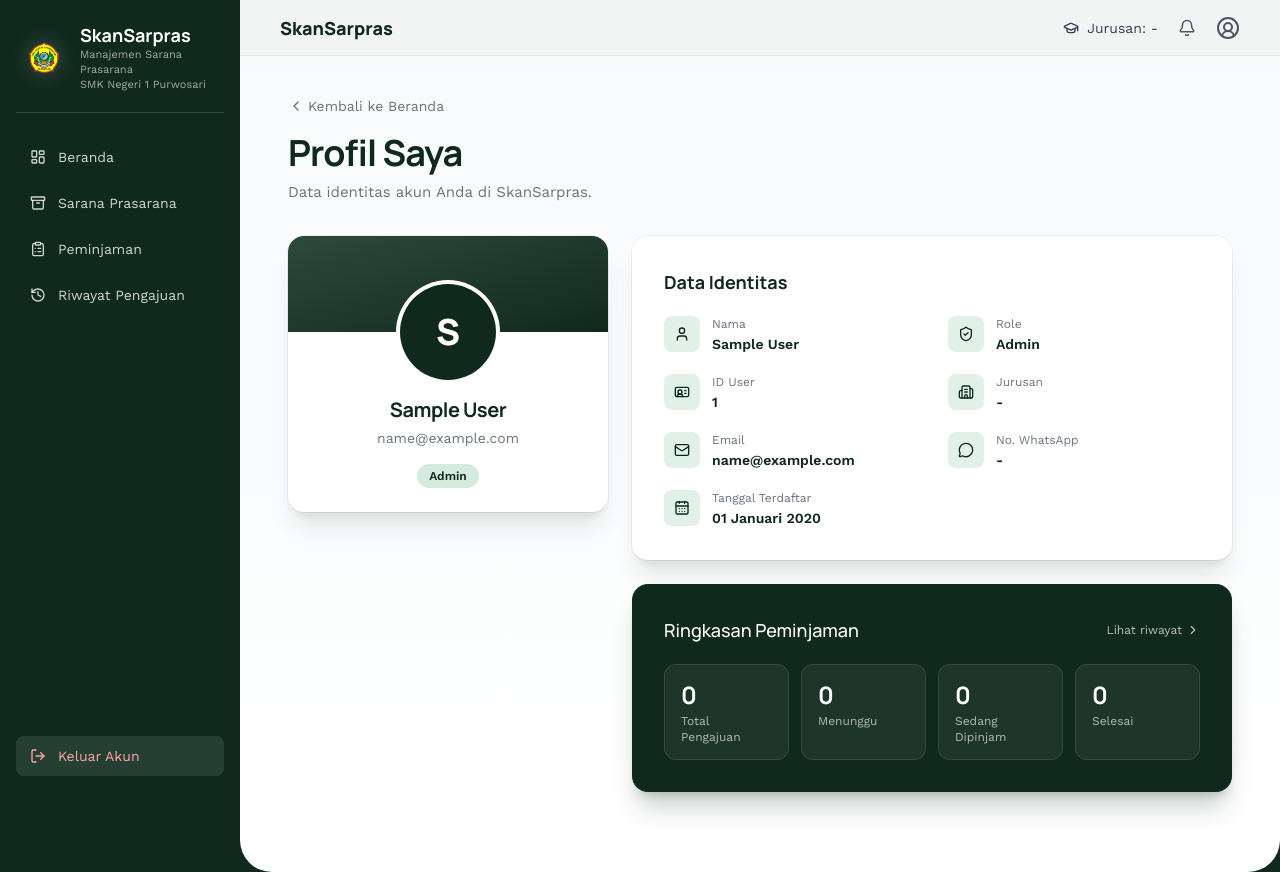
After one commit to juwitqe17/web-skansarpras, a Laravel app: page /peminjam/profil in a window 1280 px wide. The commit adds this page. Run offline with Laravel 12, Linux system fonts and the light colour scheme; the visitor is signed in with stand-in values (Sample User, id 1); data that the repository does not hold is empty; parts of the project's set-up code (start-up, migrations or seed data) failed here and were passed over; some libraries are stand-ins or nearby versions.

Commit message:
Fourth Commit Frontend User

```diff
--- a/resources/views/layouts/peminjam.blade.php
+++ b/resources/views/layouts/peminjam.blade.php
@@ -20,11 +20,12 @@
 {{-- SIDEBAR --}}
 <aside class="hidden lg:flex fixed inset-y-0 left-0 z-30 w-60 flex-col bg-brand px-4 py-6 text-white">
     <div class="flex items-center gap-3 border-b border-white/15 px-1 pb-5">
-        <div class="relative flex h-10 w-10 shrink-0 items-center justify-center rounded-lg bg-white/90 text-brand">
-            <i data-lucide="school" class="h-5 w-5"></i>
-            <img src="{{ asset('images/logosmk.png') }}" alt="Logo SkanSarpras" onerror="this.remove()"
-                 class="absolute inset-0 h-full w-full rounded-lg bg-white object-contain p-1">
-        </div>
+       <div class="relative flex h-12 w-12 shrink-0 items-center justify-center">
+    <img src="{{ asset('images/logosmk.png') }}" alt="Logo SkanSarpras"
+         onerror="this.classList.add('hidden'); this.nextElementSibling.classList.remove('hidden')"
+         class="h-full w-full object-contain drop-shadow-[0_0_10px_rgba(213,235,221,0.25)]">
+    <i data-lucide="school" class="hidden h-6 w-6 text-white"></i>
+</div>
         <div>
             <p class="font-head text-lg font-bold leading-tight">SkanSarpras</p>
             <p class="text-[11px] leading-snug text-white/60">Manajemen Sarana Prasarana<br>SMK Negeri 1 Purwosari</p>
--- /dev/null
+++ b/resources/views/peminjam/profil.blade.php
@@ -0,0 +1,104 @@
+@extends('layouts.peminjam')
+@section('title', 'Profil Saya | SkanSarpras')
+
+@section('content')
+@php
+    $user = auth()->user();
+    $inisial = strtoupper(substr($user->name ?? 'U', 0, 1));
+    $jurusan = $user->jurusan ?? null;
+
+    // Jumlah pengajuan per status (satu query)
+    $perStatus = $user->peminjamans()->selectRaw('status, count(*) as total')->groupBy('status')->pluck('total', 'status');
+    $total = $perStatus->sum();
+    $menunggu = $perStatus['menunggu'] ?? 0;
+    $dipinjam = ($perStatus['sedang_dipinjam'] ?? 0) + ($perStatus['terlambat'] ?? 0);
+    $selesai = $perStatus['selesai'] ?? 0;
+
+    $data = [
+        ['Nama',              $user->name,                                                                          'user'],
+        ['Role',              ucfirst($user->role ?? 'peminjam'),                                                   'shield-check'],
+        ['ID User',           $user->id,                                                                            'id-card'],
+        ['Jurusan',           $jurusan->nama_jurusan ?? null,                                                       'building-2'],
+        ['Email',             $user->email,                                                                         'mail'],
+        ['No. WhatsApp',      $user->no_hp,                                                                         'message-circle'],
+        ['Tanggal Terdaftar', $user->created_at ? $user->created_at->locale('id')->translatedFormat('d F Y') : null, 'calendar-days'],
+    ];
+@endphp
+
+<section class="min-h-[calc(100vh-3.5rem)] rounded-b-[2rem] bg-gradient-to-b from-slate-50 to-white px-6 pb-20 pt-10 lg:px-12">
+    <div class="mx-auto max-w-5xl">
+        <a href="{{ Route::has('peminjam.dashboard') ? route('peminjam.dashboard') : '#' }}" class="inline-flex items-center gap-1 text-sm text-gray-500 transition hover:text-brand">
+            <i data-lucide="chevron-left" class="h-4 w-4"></i> Kembali ke Beranda
+        </a>
+
+        <h1 class="mt-3 font-head text-3xl font-bold tracking-tight lg:text-4xl">Profil Saya</h1>
+        <p class="mt-2 text-[15px] text-gray-500">Data identitas akun Anda di SkanSarpras.</p>
+
+        <div class="mt-8 grid items-start gap-6 lg:grid-cols-[320px_1fr]">
+
+            {{-- KARTU PROFIL --}}
+            <aside class="overflow-hidden rounded-2xl bg-white shadow-xl shadow-brand/10 ring-1 ring-black/5">
+                <div class="h-24 bg-gradient-to-br from-brand-soft to-brand"></div>
+                <div class="-mt-12 px-6 pb-6 text-center">
+                    <span class="mx-auto flex h-24 w-24 items-center justify-center rounded-full bg-brand font-head text-4xl font-extrabold text-white ring-4 ring-white">{{ $inisial }}</span>
+                    <h2 class="mt-4 font-head text-xl font-bold tracking-tight">{{ $user->name }}</h2>
+                    <p class="mt-1 text-sm text-gray-500">{{ $user->email }}</p>
+
+                    <div class="mt-4 flex flex-wrap items-center justify-center gap-2">
+                        <span class="rounded-full bg-brand-mint px-3 py-1 text-xs font-semibold">{{ ucfirst($user->role ?? 'peminjam') }}</span>
+                    </div>
+
+                    @if ($jurusan)
+                        <div class="mt-5 rounded-xl bg-slate-50 px-4 py-3 text-left ring-1 ring-gray-100">
+                            <p class="text-xs text-gray-500">Jurusan</p>
+                            <p class="mt-0.5 text-sm font-semibold">{{ $jurusan->nama_jurusan }}</p>
+                            @if ($jurusan->kompetensi_keahlian)
+                                <p class="mt-0.5 text-xs text-gray-500">{{ $jurusan->kompetensi_keahlian }}</p>
+                            @endif
+                        </div>
+                    @endif
+                </div>
+            </aside>
+
+            <div class="space-y-6">
+                {{-- DATA IDENTITAS --}}
+                <div class="rounded-2xl bg-white p-6 shadow-xl shadow-brand/10 ring-1 ring-black/5 sm:p-8">
+                    <h2 class="font-head text-lg font-bold">Data Identitas</h2>
+                    <dl class="mt-5 grid gap-x-8 gap-y-5 text-sm sm:grid-cols-2">
+                        @foreach ($data as [$label, $nilai, $ikon])
+                            <div class="flex gap-3">
+                                <span class="flex h-9 w-9 shrink-0 items-center justify-center rounded-lg bg-brand-mint/70">
+                                    <i data-lucide="{{ $ikon }}" class="h-4 w-4"></i>
+                                </span>
+                                <div class="min-w-0">
+                                    <dt class="text-xs text-gray-500">{{ $label }}</dt>
+                                    <dd class="mt-0.5 break-words font-semibold">{{ $nilai ?: '-' }}</dd>
+                                </div>
+                            </div>
+                        @endforeach
+                    </dl>
+                </div>
+
+                {{-- RINGKASAN PEMINJAMAN --}}
+                <div class="rounded-2xl bg-brand p-6 text-white shadow-xl shadow-brand/20 sm:p-8">
+                    <div class="flex items-center justify-between gap-4">
+                        <h2 class="font-head text-lg font-medium">Ringkasan Peminjaman</h2>
+                        <a href="{{ Route::has('peminjam.riwayat.index') ? route('peminjam.riwayat.index') : '#' }}"
+                           class="inline-flex items-center gap-1 text-xs text-white/70 transition hover:text-white">
+                            Lihat riwayat <i data-lucide="chevron-right" class="h-3.5 w-3.5"></i>
+                        </a>
+                    </div>
+                    <div class="mt-5 grid grid-cols-2 gap-3 sm:grid-cols-4">
+                        @foreach ([['Total Pengajuan', $total], ['Menunggu', $menunggu], ['Sedang Dipinjam', $dipinjam], ['Selesai', $selesai]] as [$l, $n])
+                            <div class="rounded-xl border border-white/10 bg-white/[.06] px-4 py-3.5">
+                                <p class="font-head text-2xl font-bold">{{ $n }}</p>
+                                <p class="mt-0.5 text-xs text-white/65">{{ $l }}</p>
+                            </div>
+                        @endforeach
+                    </div>
+                </div>
+            </div>
+        </div>
+    </div>
+</section>
+@endsection
--- a/routes/web.php
+++ b/routes/web.php
@@ -118,4 +118,6 @@ Route::middleware(['auth', 'role:admin'])->prefix('admin')->name('admin.')->grou
 
         Route::get('/riwayat/{peminjaman}', [RiwayatController::class, 'show'])
             ->name('riwayat.show');
+
+        Route::get('/profil', function () { return view('peminjam.profil'); })->name('profil');
     });
```
